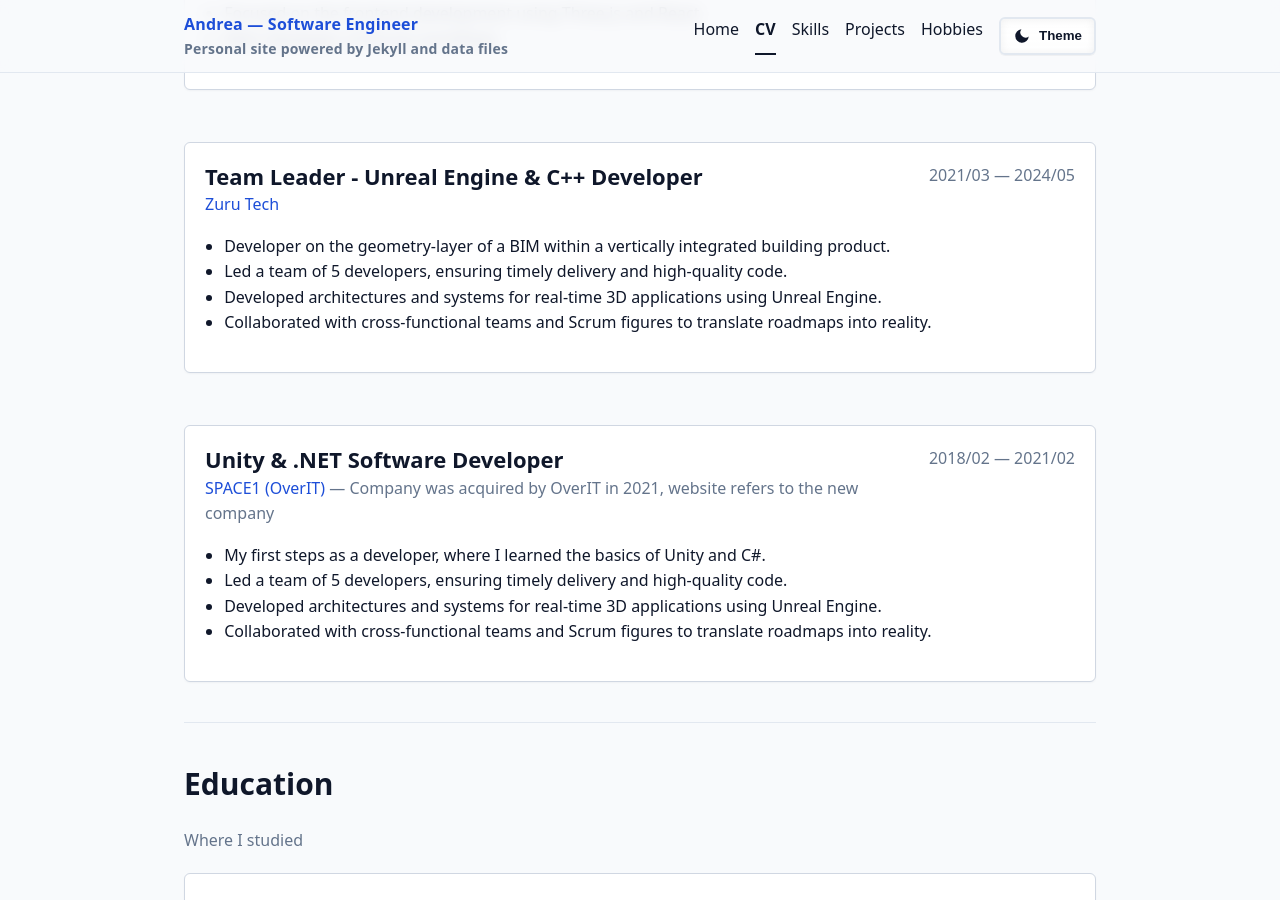
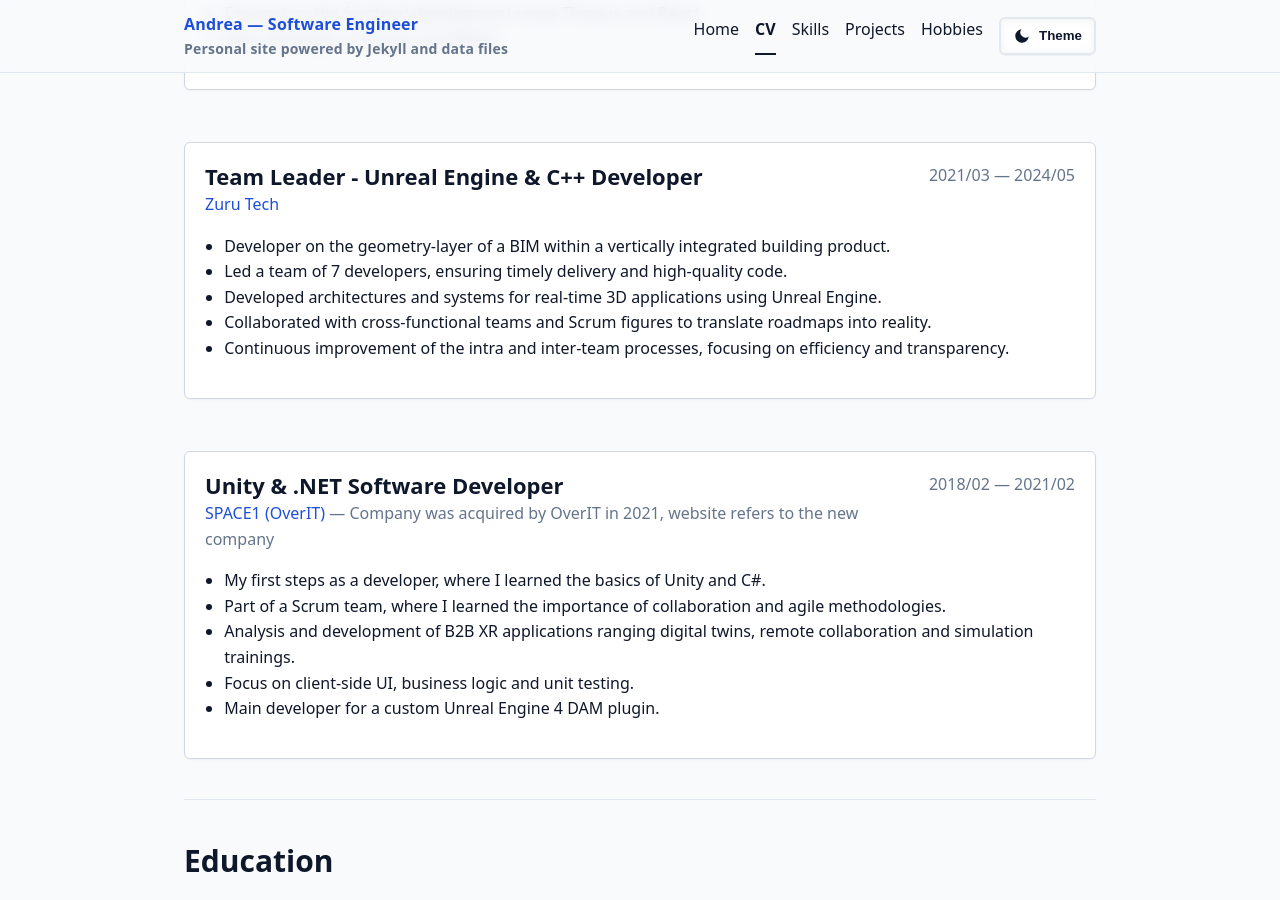
Before and after one commit to boozee/boozee.github.io, a Jekyll site: the page built from pages/cv.md, in a window 1280 px wide and 900 px high, scrolled down 373 px. Built offline with Jekyll 4.4.1, drawn with Linux system fonts in a browser that asks for light colours.

Commit message:
Add more real cv data

```diff
--- a/_data/cv.yml
+++ b/_data/cv.yml
@@ -18,6 +18,18 @@
       - Mentor for a team of 10 developers, focusing on best practices and code quality.
       - Focused on the frontend development using Three.js and React.
       - Main developer of the Jira workflows.
+    technologies:
+      - C++ 17
+      - C#
+      - Javascript
+      - React
+      - Three.js
+      - Node.js
+      - Google Mock
+      - Easy Builder Pro
+      - Jira & Bitbucket
+      - Clipper Lib 2
+
   - company: Zuru Tech
     company_url: https://zuru.tech/
     where : Milan (MI), Italy
@@ -26,9 +38,17 @@
     end: 2024/05
     bullets:
       - Developer on the geometry-layer of a BIM within a vertically integrated building product.
-      - Led a team of 5 developers, ensuring timely delivery and high-quality code.
+      - Led a team of 7 developers, ensuring timely delivery and high-quality code.
       - Developed architectures and systems for real-time 3D applications using Unreal Engine.
       - Collaborated with cross-functional teams and Scrum figures to translate roadmaps into reality.
+      - Continuous improvement of the intra and inter-team processes, focusing on efficiency and transparency.
+    technologies:
+      - C++ 17
+      - Unreal Engine 5
+      - Google Mock
+      - GitLab
+      - Clipper Lib 2
+
   - company: SPACE1 (OverIT)
     company_note: "Company was acquired by OverIT in 2021, website refers to the new company"
     company_url: https://www.indx.com/it/product/overit-space-1-it
@@ -38,9 +58,20 @@
     end: 2021/02
     bullets:
       - My first steps as a developer, where I learned the basics of Unity and C#.
-      - Led a team of 5 developers, ensuring timely delivery and high-quality code.
-      - Developed architectures and systems for real-time 3D applications using Unreal Engine.
-      - Collaborated with cross-functional teams and Scrum figures to translate roadmaps into reality.
+      - Part of a Scrum team, where I learned the importance of collaboration and agile methodologies.
+      - Analysis and development of B2B XR applications ranging digital twins, remote collaboration and simulation trainings.
+      - Focus on client-side UI, business logic and unit testing.
+      - Main developer for a custom Unreal Engine 4 DAM plugin.
+    technologies:
+      - Unity
+      - C#
+      - .NET 5/Core
+      - OpenXR
+      - Unreal Engine 4
+      - Zenject
+      - Azure DevOps
+      - Azure services
+
 education:
   - school: Liceo Scientifico N. Copernico (Udine)
     title: High School Diploma in Science - PNI
@@ -71,7 +102,6 @@
   - Three.js
   - Android (Java)
   - XR Development
-languages:
   - C++
   - C# & .NET
   - Java
```
